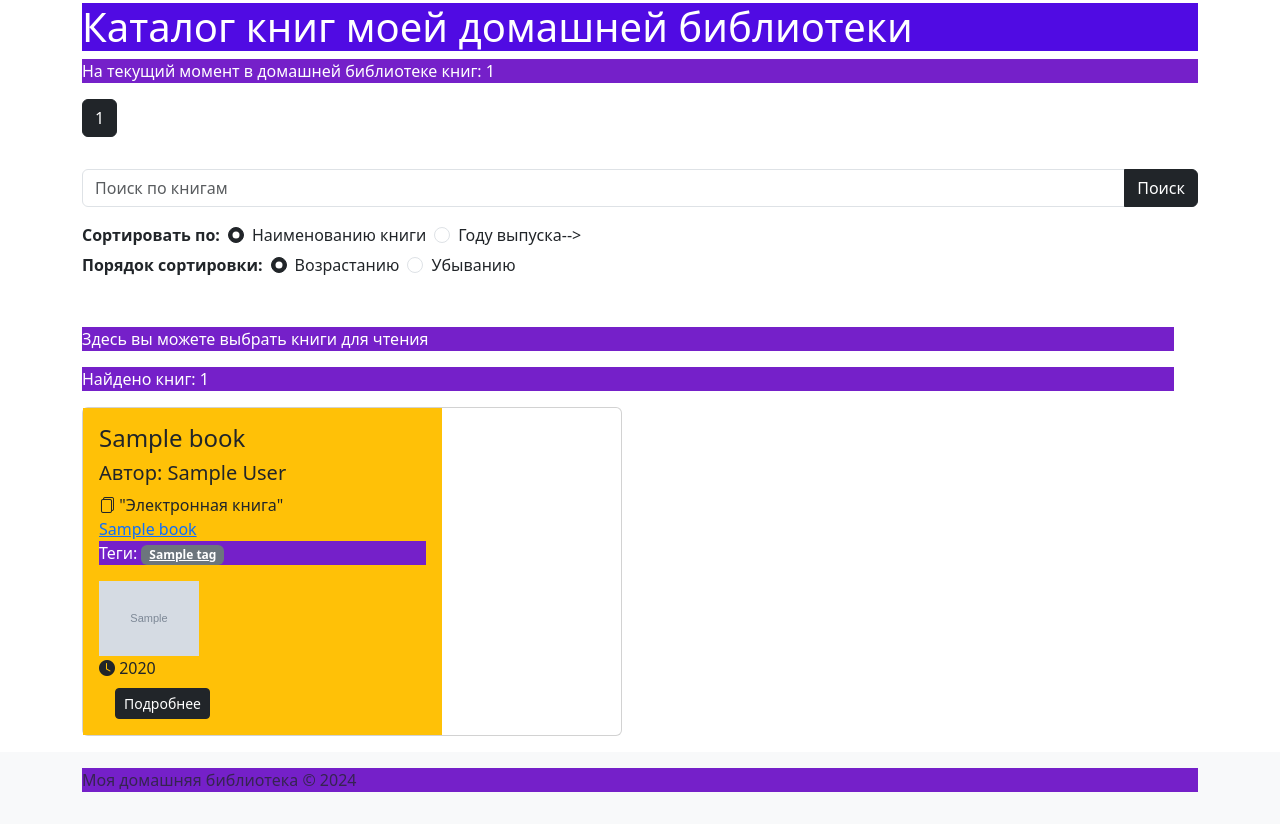
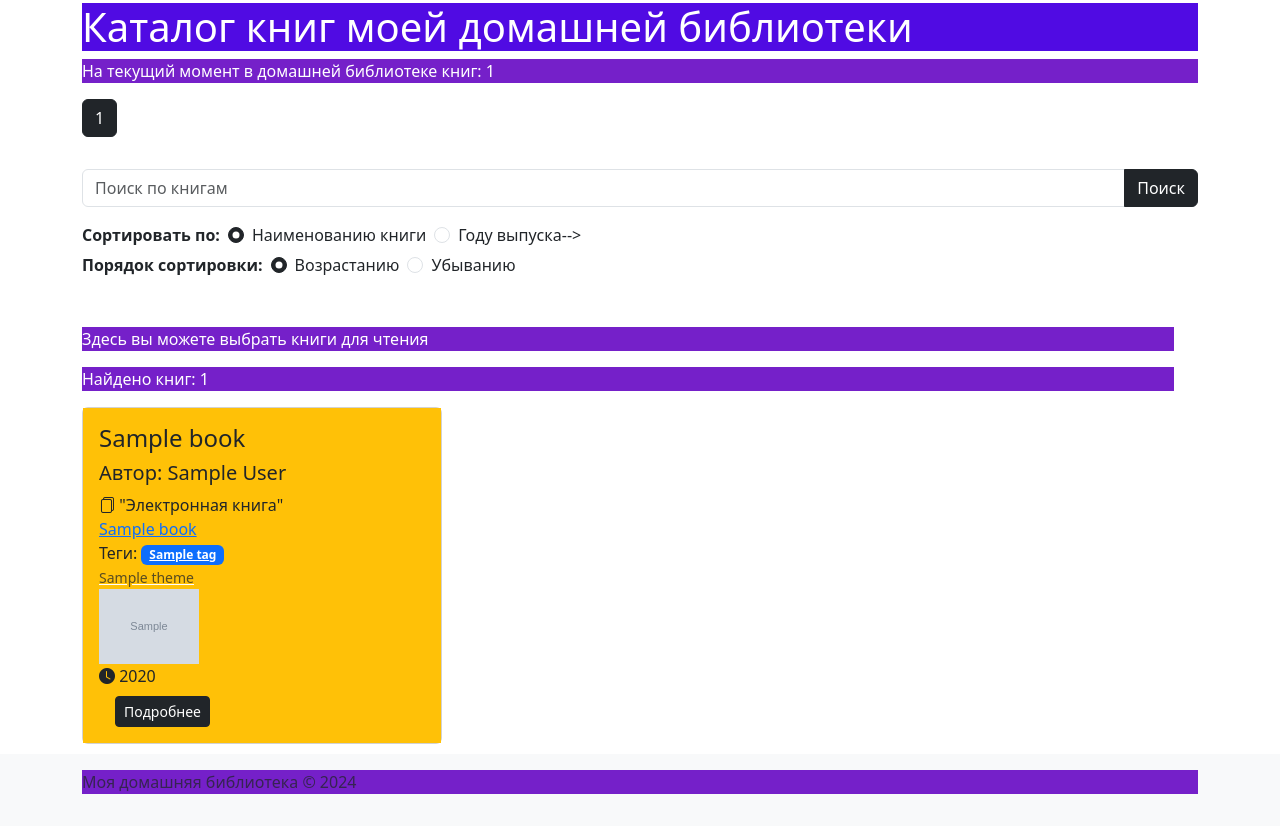
Before and after one commit to AnnaDager1979/Diplom, a Django app: template books/templates/books/catalog.html in a window 1280 px wide. Shown: the part 69-895 px from the top of the page. Before the commit the page ends 861 px from the top, so only its background shows below. Run offline with Django 4.2, Linux system fonts and the light colour scheme; the template is opened without the code that fills it: most values are stand-ins (such as "Sample title", 1, 10 or a date in 2020); grey boxes marked "Sample" are stand-in pictures; some libraries are stand-ins or nearby versions.

Commit message:
Изменение вида

```diff
--- a/books/templates/books/includes/book_preview.html
+++ b/books/templates/books/includes/book_preview.html
@@ -1,11 +1,11 @@
 <!-- Краткое представление карточки книги -->
-<div class="card mb-3" style="max-width: 540px;">
+<div class="card mb-3; border-primary;" style="max-width: 360px;margin-bottom: 10px;">
   <div class="row g-0">
-    <div class="col-md-8">
+    <div class="col-md-12">
       {% if book.file_path %}
       <div class="card-body bg-warning">
       {% else%}
-      <div class="card-body bg-secondary">
+      <div class="card-body bg-info">
       {% endif %}
         <h4 class="card-title">{{ book.title }}</h4>
         <h5 class="card-title">Автор: {{ book.author }}</h5>
@@ -13,19 +13,28 @@
               <i class="bi bi-files"></i> "Электронная книга"
               <div><a href="{{book.file_path.url}}"> {{ book.title }}</a></div>
         {% endif %}
-        <p class="card-text">
+        <div>
+        <span class="card-text;">
           Теги:
             {% for tag in book.tags.all %}
-             <span class="badge bg-secondary">
+             <span class="badge bg-primary">
               <a href="{% url 'get_books_by_tag' tag_id=tag.pk %}" class="text-white">{{ tag.name }}</a>
              </span>
             {% endfor %}
-        </p>
+        </span>
+        </div>
+        <div>
+        <a href="{% url 'get_books_by_theme' slug=book.theme.slug %}" class="text-white">
+          <span class="card-text"><small class="text-muted">{{ book.theme }}</small></span>
+        </a>
+        </div>
+        <div>
         {% if book.images_path %}
         <img src="{{book.images_path.url}}" width="100px">
         {% else %}
-        <p>Обложка отсутствует или не загрузилась</p>
+        <span>Обложка отсутствует или не загрузилась</span>
         {% endif %}
+        </div>
         <div>
             <i class="bi bi-clock-fill"></i> {{ book.year }}
         </div>
@@ -46,14 +55,15 @@
           <a href="{% url 'detail_book_by_id' pk=book.pk %}" class="btn btn-dark btn-sm ms-3 d-none d-sm-block">
               Подробнее
           </a>
+        </div>
 
 
-        <div>
+          <div>
             {% if book.status %}
               <i class="bi bi-check-lg text-white">Прочтено</i>
             {% endif %}
-        </div>
+          </div>
       </div>
     </div>
-   </div>
   </div>
+</div>
```
Also changed, not shown: books/static/books/images/Coverrrr_phHDtHC.webp (added), books/static/books/images/Covetonr_bW5Dnih.webp (added), books/static/books/images/Django_3hGfUF7_9jhOyKW.webp (added), books/static/books/images/Morning.webp (added), books/static/books/images/Morning_Jiexm7x_3.webp (added), 3 other files.
